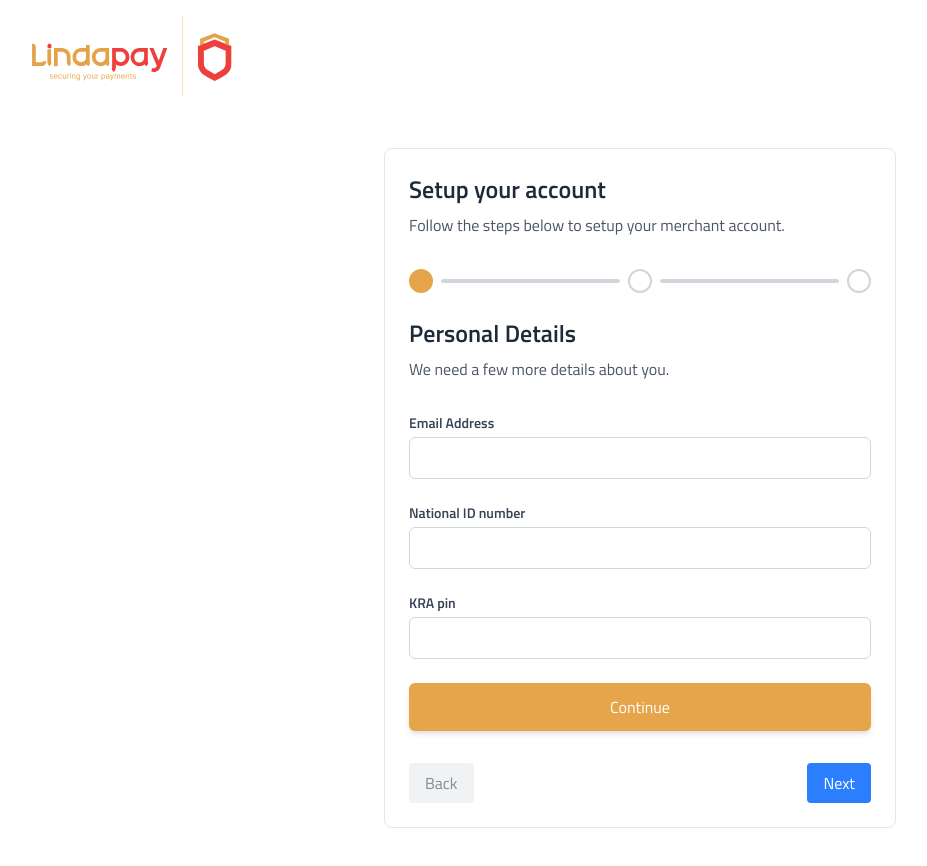
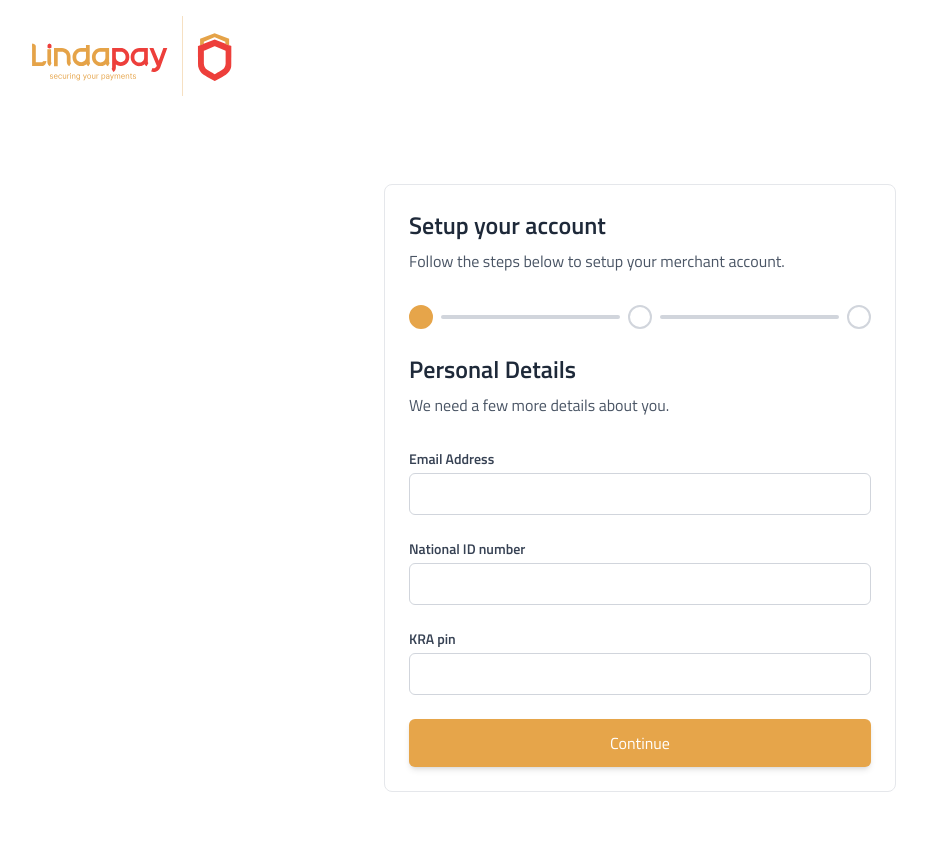
Before and after one commit to goodlifechris/lindapay, a Next.js app: page /accountsetup in a window 1280 px wide. Shown: the top 866 px of the page, without its empty margins (0-927 px from the left). Built offline with nearby package versions, Linux system fonts and the light colour scheme.

Commit message:
set up account onboarding

```diff
--- a/src/app/accountsetup/page.tsx
+++ b/src/app/accountsetup/page.tsx
@@ -1,7 +1,8 @@
 // app/page.tsx
 'use client'
 
-import AccountSetup from "@/components/accountsetup/AccountSetup"
+// import AccountSetup from "@/components/accountsetup/AccountSetup"
+import AccountSetupContainer from "@/components/accountsetup/AccountSetupContainer"
 
 export default function Home() {
 
@@ -9,7 +10,7 @@ export default function Home() {
     <div>
     <div className=" h-screen justify-center items-center content-center"> {/* Prevent scrolling */}
 
-<AccountSetup />
+<AccountSetupContainer />
 
     </div>
 
--- a/src/components/accountsetup/AccountSetup.tsx
+++ /dev/null
@@ -1,79 +0,0 @@
-'use client';
-
-import { useState } from 'react';
-import PersonalDetails from './PersonalDetails';
-import BusinessDetails from './BusinessDetails';
-import UploadDocuments from './UploadDocuments';
-
-const steps = ['Account', 'Profile', 'Finish'];
-
-export default function AccountSetupStepper() {
-  const [currentStep, setCurrentStep] = useState(0);
-
-  return (
-    <div className="max-w-lg mx-auto p-6 bg-white rounded-lg border border-gray-200 justify-center items-center  ">
-          <h2 className="text-2xl font-semibold text-gray-800 mb-2">Setup your account</h2>
-      <p className="text-gray-600 mb-8">Follow the steps below to  setup your merchant account.</p>
-      {/* Stepper */}
-      <div className="flex w-full items-center justify-between mb-6">
-        {steps.map((label, index) => {
-          const isComplete = index < currentStep;
-          const isActive = index === currentStep;
-
-          return (
-<div key={label} className={`flex items-center ${index !== steps.length - 1 ? 'w-full' : 'w-auto'}`}>
-              {/* Dot */}
-              <div className="relative z-10 flex flex-col items-center">
-                <div
-                  className={`w-6 h-6 rounded-full flex items-center justify-center text-sm font-medium transition-all duration-300
-                    ${isComplete ? 'bg-[#E6A54A] text-white' :
-                      isActive ? 'border-2 border-[#E6A54A]  text-[#E6A54A] bg-[#E6A54A]' :
-                      'border-2 border-gray-300 text-gray-400 bg-white'}
-                  `}
-                >
-                  {isComplete ? '✓' : ''}
-                </div>
-              </div>
-
-              {/* Line (only between steps) */}
-              {index !== steps.length - 1 && (
-                <div className="flex-1 h-1 mx-2 relative overflow-hidden">
-                  <div className="w-full h-full bg-gray-300 rounded-full" />
-                  <div
-                    className="absolute top-0 left-0 h-full bg-[#E6A54A] rounded-full transition-all duration-500 ease-in-out"
-                    style={{ width: currentStep > index ? '100%' : '0%' }}
-                  />
-                </div>
-              )}
-            </div>
-          );
-        })}
-      </div>
-
-      {/* Step Content */}
-     {currentStep === 0 && <PersonalDetails />}
-     {currentStep === 1 && <BusinessDetails />}
-     {currentStep === 2 && <UploadDocuments />}
-
-
-
-      {/* Navigation */}
-      <div className="mt-8 flex justify-between w-full max-w-4xl ">
-        <button
-          onClick={() => setCurrentStep((prev) => Math.max(prev - 1, 0))}
-          disabled={currentStep === 0}
-          className="px-4 py-2 bg-gray-200 rounded hover:bg-gray-300 disabled:opacity-50 disabled:cursor-not-allowed"
-        >
-          Back
-        </button>
-        <button
-          onClick={() => setCurrentStep((prev) => Math.min(prev + 1, steps.length - 1))}
-          disabled={currentStep === steps.length - 1}
-          className="px-4 py-2 bg-blue-500 text-white rounded hover:bg-blue-600 disabled:opacity-50 disabled:cursor-not-allowed"
-        >
-          Next
-        </button>
-      </div>
-    </div>
-  );
-}
--- /dev/null
+++ b/src/components/accountsetup/AccountSetupContainer.tsx
@@ -0,0 +1,25 @@
+'use client';
+
+import { useState } from 'react';
+import AccountSetupStepper from './AccountSetupStepper';
+import PersonalDetails from './PersonalDetails';
+import BusinessDetails from './BusinessDetails';
+import UploadDocuments from './UploadDocuments';
+
+export default function AccountSetupContainer() {
+  const [currentStep, setCurrentStep] = useState(0);
+
+  return (
+    <div className="max-w-lg mx-auto p-6 bg-white rounded-lg border border-gray-200 justify-center items-center ">
+      {/* Stepper with props */}
+      <AccountSetupStepper currentStep={currentStep} setCurrentStep={setCurrentStep} />
+
+      {/* Step Content with control logic */}
+      <div className="mt-6 max-w-lg mx-auto">
+        {currentStep === 0 && <PersonalDetails setCurrentStep={setCurrentStep} />}
+        {currentStep === 1 && <BusinessDetails setCurrentStep={setCurrentStep} />}
+        {currentStep === 2 && <UploadDocuments />}
+      </div>
+    </div>
+  );
+}
--- /dev/null
+++ b/src/components/accountsetup/AccountSetupStepper.tsx
@@ -0,0 +1,57 @@
+'use client';
+
+interface Props {
+  currentStep: number;
+  setCurrentStep: (step: number) => void;
+}
+
+const steps = ['Account', 'Profile', 'Finish'];
+
+export default function AccountSetupStepper({ currentStep, setCurrentStep }: Props) {
+  return (
+    <div >
+      <h2 className="text-2xl font-semibold text-gray-800 mb-2">Setup your account</h2>
+      <p className="text-gray-600 mb-8">Follow the steps below to setup your merchant account.</p>
+
+      {/* Stepper */}
+      <div className="flex w-full items-center justify-between mb-6">
+        {steps.map((label, index) => {
+          const isComplete = index < currentStep;
+          const isActive = index === currentStep;
+
+          return (
+            <div
+              key={label}
+              className={`flex items-center cursor-pointer ${index !== steps.length - 1 ? 'w-full' : 'w-auto'}`}
+              onClick={() => setCurrentStep(index)}
+            >
+              {/* Dot */}
+              <div className="relative z-10 flex flex-col items-center">
+                <div
+                  className={`w-6 h-6 rounded-full flex items-center justify-center text-sm font-medium transition-all duration-300
+                    ${isComplete ? 'bg-[#E6A54A] text-white' :
+                      isActive ? 'border-2 border-[#E6A54A] text-[#E6A54A] bg-[#E6A54A]' :
+                      'border-2 border-gray-300 text-gray-400 bg-white'}
+                  `}
+                >
+                  {isComplete ? '✓' : ''}
+                </div>
+              </div>
+
+              {/* Line */}
+              {index !== steps.length - 1 && (
+                <div className="flex-1 h-1 mx-2 relative overflow-hidden">
+                  <div className="w-full h-full bg-gray-300 rounded-full" />
+                  <div
+                    className="absolute top-0 left-0 h-full bg-[#E6A54A] rounded-full transition-all duration-500 ease-in-out"
+                    style={{ width: currentStep > index ? '100%' : '0%' }}
+                  />
+                </div>
+              )}
+            </div>
+          );
+        })}
+      </div>
+    </div>
+  );
+}
--- a/src/components/accountsetup/BusinessDetails.tsx
+++ b/src/components/accountsetup/BusinessDetails.tsx
@@ -1,9 +1,13 @@
 "use client"
 import { useState } from 'react';
 import 'react-phone-number-input/style.css';
+interface BusinessDetailsProps {
+  setCurrentStep: (step: number) => void;
+}
 
 
-export default function BusinessDetails() {
+export default function BusinessDetails({ setCurrentStep }: BusinessDetailsProps) {
+
 
 
   const [formData, setFormData] = useState({
@@ -24,7 +28,7 @@ export default function BusinessDetails() {
   const handleSubmit = (e: React.FormEvent) => {
     e.preventDefault();
     // Handle form submission
-
+setCurrentStep(2)
     console.log(formData);
   };
 
--- a/src/components/accountsetup/PersonalDetails.tsx
+++ b/src/components/accountsetup/PersonalDetails.tsx
@@ -2,9 +2,10 @@
 import { useState } from 'react';
 import 'react-phone-number-input/style.css';
 // import { useRouter } from 'next/navigation';
-
-
-export default function PersonalDetails() {
+interface PersonalDetailsProps {
+  setCurrentStep: (step: number) => void;
+}
+export default function PersonalDetails({ setCurrentStep }: PersonalDetailsProps) {
   // const router = useRouter();
 
 
@@ -27,7 +28,7 @@ export default function PersonalDetails() {
     e.preventDefault();
     // Handle form submission
       // router/.push(`/verify?phone=${encodeURIComponent(formData.phone)}`);
-
+ setCurrentStep(1)
     console.log(formData);
   };
 
```
